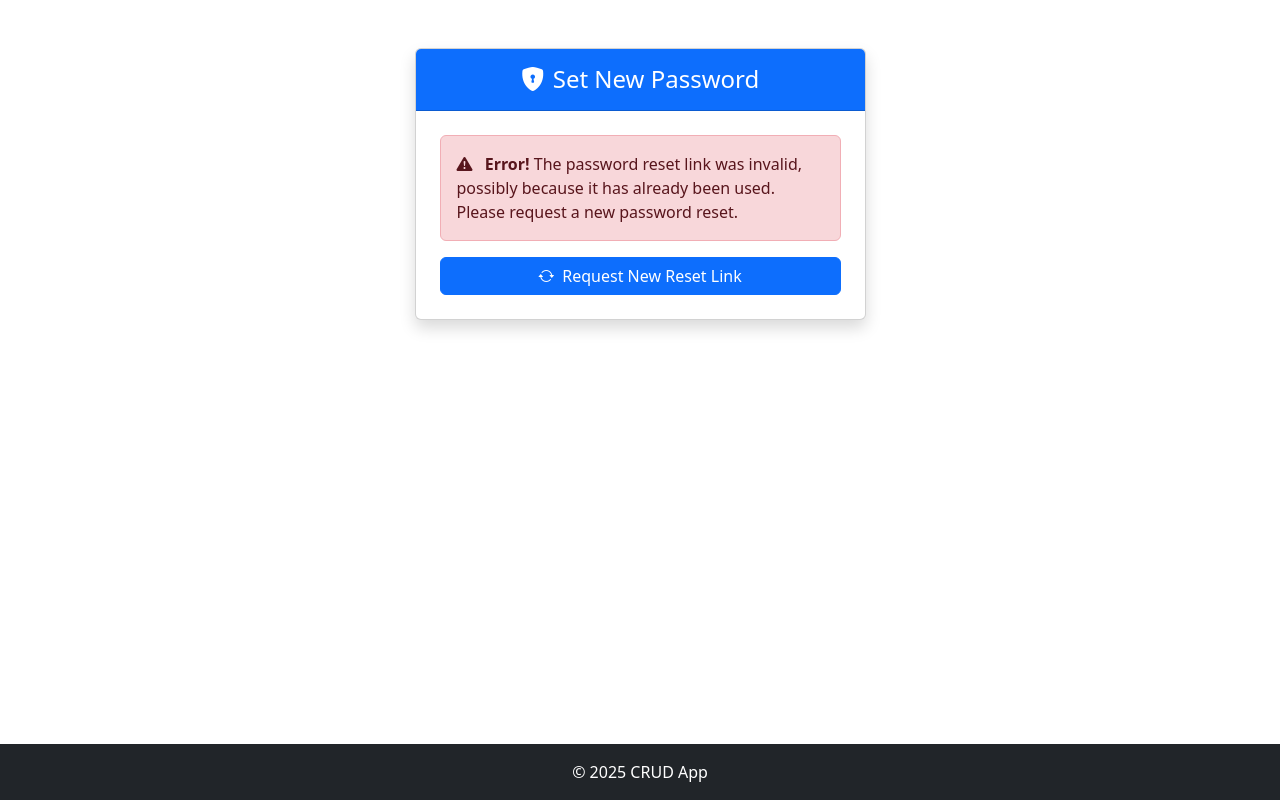
After one commit to paulo1403/crud-django, a Django app: page /password-reset-confirm/1/1/ in a window 1280 px wide. The commit adds this page. Run offline with Django 4.2, Linux system fonts and the light colour scheme.

Commit message:
Implement password reset functionality; add views, templates, and email settings for password recovery process.

```diff
--- a/crud_app/templates/login.html
+++ b/crud_app/templates/login.html
@@ -52,6 +52,9 @@
                   </button>
                   <div class="invalid-feedback">Please enter your password.</div>
                 </div>
+                <div class="d-flex justify-content-end mt-1">
+                  <a href="{% url 'password_reset' %}" class="text-primary small">Forgot password?</a>
+                </div>
               </div>
               <div class="mb-3 form-check">
                 <input type="checkbox"
@@ -74,7 +77,7 @@
           </div>
         </div>
         <div class="text-center mt-3">
-          <a href="#" class="text-muted small">Forgot password?</a>
+          <a href="{% url 'password_reset' %}" class="text-muted small">Forgot password?</a>
         </div>
       </div>
     </div>
--- /dev/null
+++ b/crud_app/templates/password_reset_confirm.html
@@ -0,0 +1,117 @@
+{% extends 'base.html' %}
+{% block content %}
+    <div class="container py-5">
+        <div class="row justify-content-center">
+            <div class="col-md-6 col-lg-5">
+                <div class="card shadow">
+                    <div class="card-header bg-primary text-white text-center py-3">
+                        <h2 class="mb-0 fs-4">
+                            <i class="bi bi-shield-lock-fill me-2"></i>Set New Password
+                        </h2>
+                    </div>
+                    <div class="card-body p-4">
+                        {% if validlink %}
+                            <p class="mb-3">Please enter your new password twice so we can verify you typed it in correctly.</p>
+                            <form method="post" class="needs-validation" novalidate>
+                                {% csrf_token %}
+                                <div class="mb-3">
+                                    <label for="id_new_password1" class="form-label">New Password</label>
+                                    <div class="input-group">
+                                        <span class="input-group-text"><i class="bi bi-lock-fill"></i></span>
+                                        <input type="password"
+                                               name="new_password1"
+                                               class="form-control"
+                                               id="id_new_password1"
+                                               placeholder="Enter new password"
+                                               required>
+                                        <button class="btn btn-outline-secondary" type="button" id="togglePassword1">
+                                            <i class="bi bi-eye"></i>
+                                        </button>
+                                        <div class="invalid-feedback">Please enter a new password.</div>
+                                    </div>
+                                    <small class="form-text text-muted">
+                                        Your password can't be too similar to your other personal information.
+                                        Your password must contain at least 8 characters.
+                                        Your password can't be a commonly used password.
+                                        Your password can't be entirely numeric.
+                                    </small>
+                                </div>
+                                <div class="mb-4">
+                                    <label for="id_new_password2" class="form-label">Confirm Password</label>
+                                    <div class="input-group">
+                                        <span class="input-group-text"><i class="bi bi-lock"></i></span>
+                                        <input type="password"
+                                               name="new_password2"
+                                               class="form-control"
+                                               id="id_new_password2"
+                                               placeholder="Confirm new password"
+                                               required>
+                                        <button class="btn btn-outline-secondary" type="button" id="togglePassword2">
+                                            <i class="bi bi-eye"></i>
+                                        </button>
+                                        <div class="invalid-feedback">Please confirm your new password.</div>
+                                    </div>
+                                </div>
+                                <div class="d-grid gap-2">
+                                    <button type="submit" class="btn btn-primary">
+                                        <i class="bi bi-check-lg me-2"></i>Change My Password
+                                    </button>
+                                </div>
+                            </form>
+                        {% else %}
+                            <div class="alert alert-danger">
+                                <i class="bi bi-exclamation-triangle-fill me-2"></i>
+                                <strong>Error!</strong> The password reset link was invalid, possibly because it has already been used. Please request a new password reset.
+                            </div>
+                            <div class="d-grid gap-2 mt-3">
+                                <a href="{% url 'password_reset' %}" class="btn btn-primary">
+                                    <i class="bi bi-arrow-repeat me-2"></i>Request New Reset Link
+                                </a>
+                            </div>
+                        {% endif %}
+                    </div>
+                </div>
+            </div>
+        </div>
+    </div>
+    <script>
+  // Toggle password visibility
+  document.getElementById('togglePassword1')?.addEventListener('click', function() {
+    togglePasswordVisibility('id_new_password1', this);
+  });
+
+  document.getElementById('togglePassword2')?.addEventListener('click', function() {
+    togglePasswordVisibility('id_new_password2', this);
+  });
+
+  function togglePasswordVisibility(inputId, button) {
+    const passwordInput = document.getElementById(inputId);
+    const icon = button.querySelector('i');
+
+    if (passwordInput.type === 'password') {
+      passwordInput.type = 'text';
+      icon.classList.remove('bi-eye');
+      icon.classList.add('bi-eye-slash');
+    } else {
+      passwordInput.type = 'password';
+      icon.classList.remove('bi-eye-slash');
+      icon.classList.add('bi-eye');
+    }
+  }
+
+  // Form validation
+  (function () {
+    'use strict'
+    const forms = document.querySelectorAll('.needs-validation');
+    Array.from(forms).forEach(form => {
+      form.addEventListener('submit', event => {
+        if (!form.checkValidity()) {
+          event.preventDefault();
+          event.stopPropagation();
+        }
+        form.classList.add('was-validated');
+      }, false);
+    });
+  })();
+    </script>
+{% endblock %}
--- /dev/null
+++ b/crud_app/templates/password_reset_subject.txt
@@ -0,0 +1 @@
+Password Reset for {{ site_name }}
--- a/crud_app/urls.py
+++ b/crud_app/urls.py
@@ -22,4 +22,35 @@ urlpatterns = [
     path(
         "<int:pk>/update-status/", views.update_item_status, name="update_item_status"
     ),
+    # Password reset URLs
+    path(
+        "password-reset/",
+        auth_views.PasswordResetView.as_view(
+            template_name="password_reset.html",
+            email_template_name="password_reset_email.html",
+            subject_template_name="password_reset_subject.txt",
+        ),
+        name="password_reset",
+    ),
+    path(
+        "password-reset/done/",
+        auth_views.PasswordResetDoneView.as_view(
+            template_name="password_reset_done.html"
+        ),
+        name="password_reset_done",
+    ),
+    path(
+        "password-reset-confirm/<uidb64>/<token>/",
+        auth_views.PasswordResetConfirmView.as_view(
+            template_name="password_reset_confirm.html"
+        ),
+        name="password_reset_confirm",
+    ),
+    path(
+        "password-reset-complete/",
+        auth_views.PasswordResetCompleteView.as_view(
+            template_name="password_reset_complete.html"
+        ),
+        name="password_reset_complete",
+    ),
 ]
```
Also changed, not shown: crud_app/templates/password_reset.html (added, +47 -0 lines), crud_app/templates/password_reset_complete.html (added, +28 -0 lines), crud_app/templates/password_reset_done.html (added, +33 -0 lines), crud_app/templates/password_reset_email.html (added, +9 -0 lines), crud_project/settings.py (+15 -0 lines).
